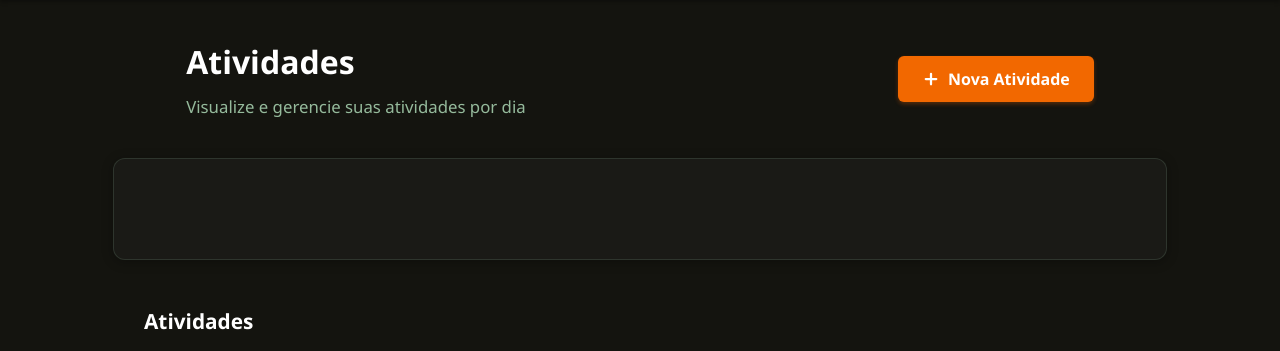
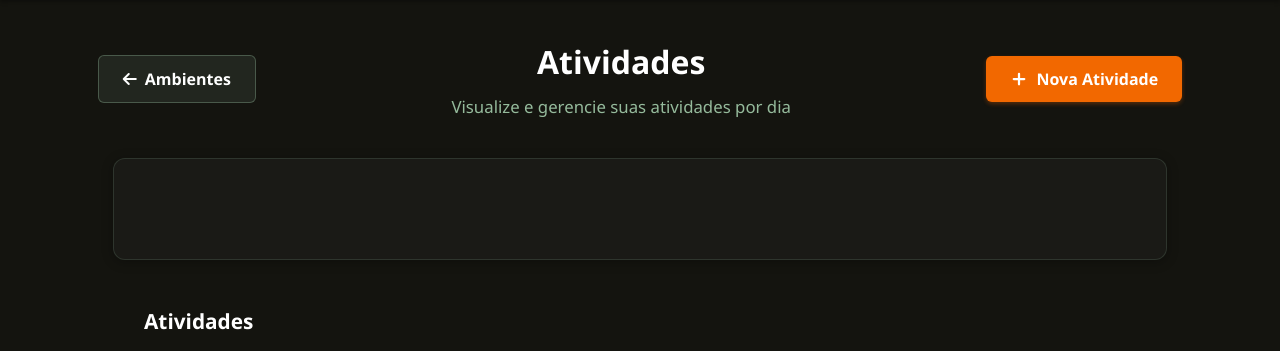
Before and after one commit to itallume/Planit, a Django app: template atividade/templates/atividade/atividades_por_ambiente.html in a window 1280 px wide. Shown: the part 60-411 px from the top of the page. Run offline with Django 3.2, Linux system fonts and the light colour scheme; the template is opened without the code that fills it, so the values that code supplies are empty.

Commit message:
feat: botãode voltar para ambiente em ligstagem de atvds_por_ambiente

```diff
--- a/atividade/templates/atividade/atividades_por_ambiente.html
+++ b/atividade/templates/atividade/atividades_por_ambiente.html
@@ -28,6 +28,7 @@
         color: var(--text-light);
         margin: 0 0 12px 0;
         font-weight: 700;
+        text-align: center;
     }
 
     .header-text p {
@@ -57,6 +58,28 @@
 
     .btn-nova-atividade:hover {
         opacity: 0.9;
+        transform: translateY(-1px);
+    }
+
+    .btn-voltar-ambiente {
+        background: rgba(163, 204, 171, 0.1);
+        color: var(--text-light);
+        border: 1px solid rgba(163, 204, 171, 0.3);
+        padding: 12px 24px;
+        border-radius: 6px;
+        text-decoration: none;
+        font-weight: 600;
+        cursor: pointer;
+        font-size: 1rem;
+        transition: all 0.2s ease;
+        display: inline-flex;
+        align-items: center;
+        gap: 8px;
+        white-space: nowrap;
+    }
+
+    .btn-voltar-ambiente:hover {
+        background: rgba(163, 204, 171, 0.2);
         transform: translateY(-1px);
     }
 
@@ -375,6 +398,10 @@
 
 <div class="container-atividades">
     <div class="page-header">
+        <a href="{% url 'lista_ambientes' %}" class="btn-voltar-ambiente">
+            <i class="fas fa-arrow-left"></i>
+            Ambientes
+        </a>
         <div class="header-text">
             <h1>Atividades</h1>
             <p>Visualize e gerencie suas atividades por dia</p>
```
